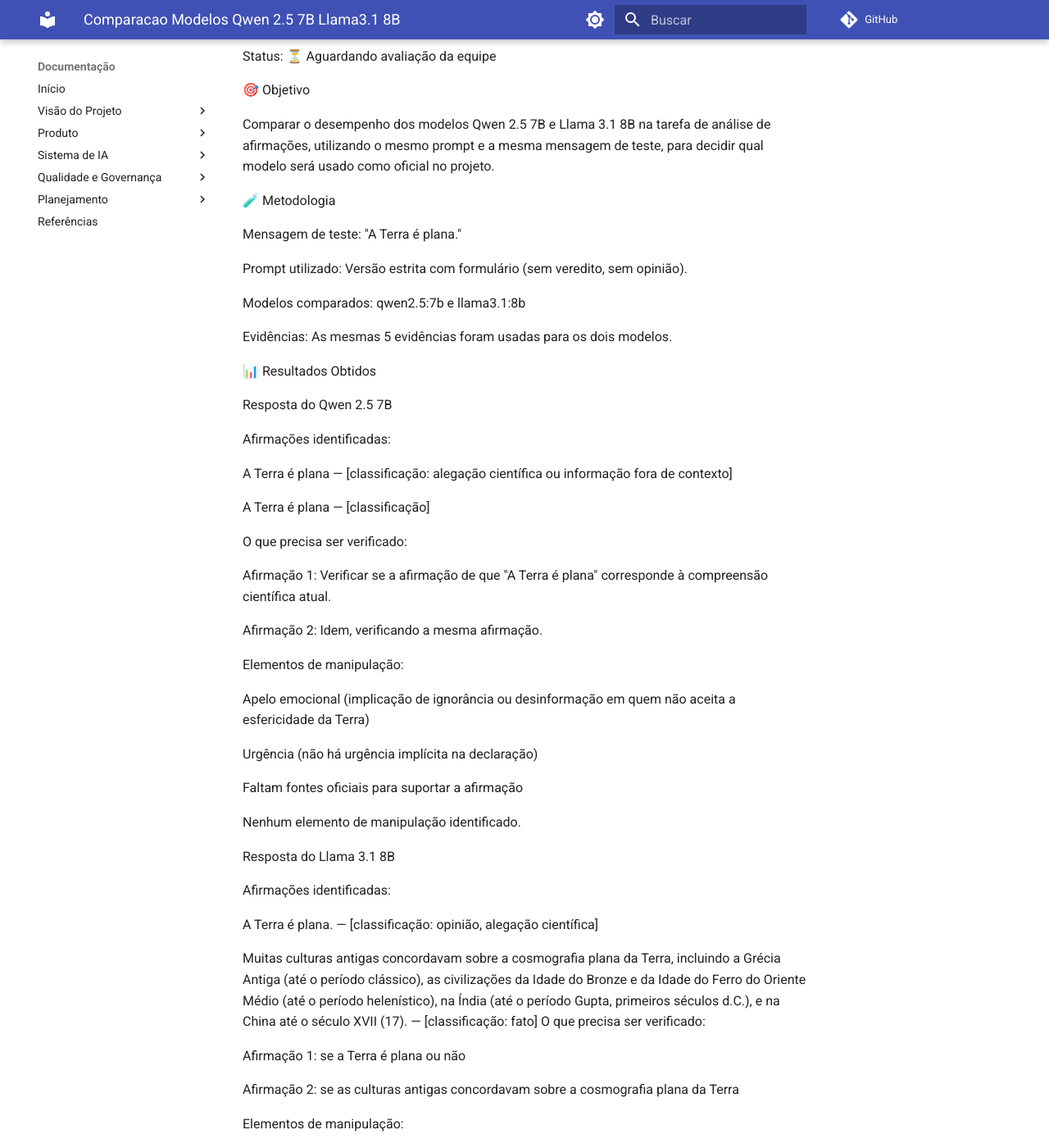
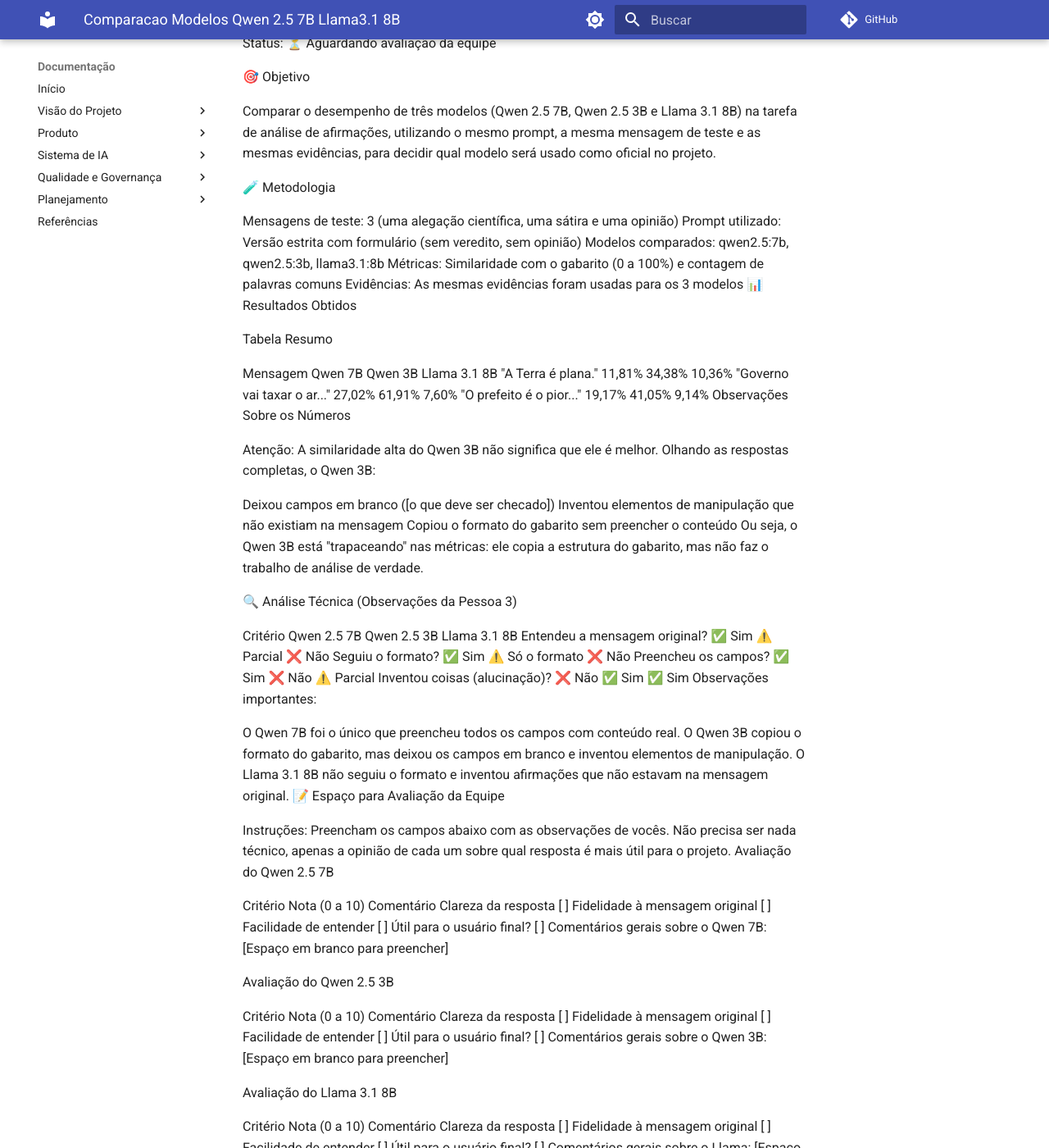
Before and after one commit to Challenge-1-Residencia-IA/Documentacao, an MkDocs documentation site: the page built from docs/Sprint2/Comparacao-Modelos-Qwen 2.5-7B Llama3.1-8B.md, in a window 1280 px wide and 1400 px high, scrolled down 207 px. Shown: the whole window at 82% size. Built offline with MkDocs 1.6.1 and Material for MkDocs 9.7.7, drawn with Linux system fonts in a browser that asks for light colours; comment, search, counter and statistics services are not loaded; some of the changed text lies outside the part shown.

Commit message:
Update Comparacao-Modelos-Qwen 2.5-7B Llama3.1-8B.md

```diff
--- a/docs/Sprint2/Comparacao-Modelos-Qwen 2.5-7B Llama3.1-8B.md
+++ b/docs/Sprint2/Comparacao-Modelos-Qwen 2.5-7B Llama3.1-8B.md
@@ -1,128 +1,97 @@
-Data: 29/09/2026
+📄 Documentação — Comparação de Modelos: Qwen 7B vs Qwen 3B vs Llama 3.1 8B
 
+Data: 06/10/2026
 Responsável: Larissa Giffoni (Pessoa 3)
-
 Sprint: Sprint 2 — Núcleo do Sistema
-
 Status: ⏳ Aguardando avaliação da equipe
 
 🎯 Objetivo
 
-Comparar o desempenho dos modelos Qwen 2.5 7B e Llama 3.1 8B na tarefa de análise de afirmações, utilizando o mesmo prompt e a mesma mensagem de teste, para decidir qual modelo será usado como oficial no projeto.
+Comparar o desempenho de três modelos (Qwen 2.5 7B, Qwen 2.5 3B e Llama 3.1 8B) na tarefa de análise de afirmações, utilizando o mesmo prompt, a mesma mensagem de teste e as mesmas evidências, para decidir qual modelo será usado como oficial no projeto.
 
 🧪 Metodologia
 
-Mensagem de teste: "A Terra é plana."
-
-Prompt utilizado: Versão estrita com formulário (sem veredito, sem opinião).
-
-Modelos comparados: qwen2.5:7b e llama3.1:8b
-
-Evidências: As mesmas 5 evidências foram usadas para os dois modelos.
-
+Mensagens de teste: 3 (uma alegação científica, uma sátira e uma opinião)
+Prompt utilizado: Versão estrita com formulário (sem veredito, sem opinião)
+Modelos comparados: qwen2.5:7b, qwen2.5:3b, llama3.1:8b
+Métricas: Similaridade com o gabarito (0 a 100%) e contagem de palavras comuns
+Evidências: As mesmas evidências foram usadas para os 3 modelos
 📊 Resultados Obtidos
 
+Tabela Resumo
 
+Mensagem	Qwen 7B	Qwen 3B	Llama 3.1 8B
+"A Terra é plana."	11,81%	34,38%	10,36%
+"Governo vai taxar o ar..."	27,02%	61,91%	7,60%
+"O prefeito é o pior..."	19,17%	41,05%	9,14%
+Observações Sobre os Números
 
-Resposta do Qwen 2.5 7B
+Atenção: A similaridade alta do Qwen 3B não significa que ele é melhor. Olhando as respostas completas, o Qwen 3B:
 
-Afirmações identificadas:
-
-A Terra é plana — [classificação: alegação científica ou informação fora de contexto]
-
-A Terra é plana — [classificação]
-
-O que precisa ser verificado:
-
-Afirmação 1: Verificar se a afirmação de que "A Terra é plana" corresponde à compreensão científica atual.
-
-Afirmação 2: Idem, verificando a mesma afirmação.
-
-Elementos de manipulação:
-
-Apelo emocional (implicação de ignorância ou desinformação em quem não aceita a esfericidade da Terra)
-
-Urgência (não há urgência implícita na declaração)
-
-Faltam fontes oficiais para suportar a afirmação
-
-Nenhum elemento de manipulação identificado.
-
-Resposta do Llama 3.1 8B
-
-Afirmações identificadas:
-
-A Terra é plana. — [classificação: opinião, alegação científica]
-
-Muitas culturas antigas concordavam sobre a cosmografia plana da Terra, incluindo a Grécia Antiga (até o período clássico), as civilizações
-da Idade do Bronze e da Idade do Ferro do Oriente Médio (até o período helenístico), na Índia (até o período Gupta, primeiros séculos d.C.), e na China até o século XVII (17). — [classificação: fato]
-O que precisa ser verificado:
-
-Afirmação 1: se a Terra é plana ou não
-
-Afirmação 2: se as culturas antigas concordavam sobre a cosmografia plana da Terra
-
-Elementos de manipulação:
-
-Nenhum elemento de manipulação identificado.
+Deixou campos em branco ([o que deve ser checado])
+Inventou elementos de manipulação que não existiam na mensagem
+Copiou o formato do gabarito sem preencher o conteúdo
+Ou seja, o Qwen 3B está "trapaceando" nas métricas: ele copia a estrutura do gabarito, mas não faz o trabalho de análise de verdade.
 
 🔍 Análise Técnica (Observações da Pessoa 3)
 
-Critério	Qwen 2.5 7B	Llama 3.1 8B
+Critério	Qwen 2.5 7B	Qwen 2.5 3B	Llama 3.1 8B
+Entendeu a mensagem original?	✅ Sim	⚠️ Parcial	❌ Não
+Seguiu o formato?	✅ Sim	⚠️ Só o formato	❌ Não
+Preencheu os campos?	✅ Sim	❌ Não	⚠️ Parcial
+Inventou coisas (alucinação)?	❌ Não	✅ Sim	✅ Sim
+Observações importantes:
 
-Entendeu a mensagem original?	✅ Sim	❌ Não (inventou uma afirmação)
-
-Seguiu o formato?	✅ Sim (com um pequeno erro)	❌ Não (ignorou as regras)
-
-Inventou coisas (alucinação)?	❌ Não	✅ Sim (alucinação grave)
-
-Observação importante: O Llama 3.1 8B pegou um trecho das evidências (textos da Wikipédia) e tratou como se fosse uma afirmação do usuário.
-Isso é um erro grave, porque o modelo deve analisar apenas a mensagem original.
-
+O Qwen 7B foi o único que preencheu todos os campos com conteúdo real.
+O Qwen 3B copiou o formato do gabarito, mas deixou os campos em branco e inventou elementos de manipulação.
+O Llama 3.1 8B não seguiu o formato e inventou afirmações que não estavam na mensagem original.
 📝 Espaço para Avaliação da Equipe
 
-
-Instruções: Preencham os campos abaixo com as observações de vocês. Não precisa ser nada técnico, apenas a opinião de cada um sobre qual
-resposta é mais útil para o projeto.
-
+Instruções: Preencham os campos abaixo com as observações de vocês. Não precisa ser nada técnico, apenas a opinião de cada um sobre qual resposta é mais útil para o projeto.
 Avaliação do Qwen 2.5 7B
 
 Critério	Nota (0 a 10)	Comentário
+Clareza da resposta	[ ]
+Fidelidade à mensagem original	[ ]
+Facilidade de entender	[ ]
+Útil para o usuário final?	[ ]
+Comentários gerais sobre o Qwen 7B:
+[Espaço em branco para preencher]
 
+Avaliação do Qwen 2.5 3B
+
+Critério	Nota (0 a 10)	Comentário
 Clareza da resposta	[ ]
-
 Fidelidade à mensagem original	[ ]
-
 Facilidade de entender	[ ]
-
 Útil para o usuário final?	[ ]
-
-Comentários gerais sobre o Qwen:
-
+Comentários gerais sobre o Qwen 3B:
 [Espaço em branco para preencher]
 
 Avaliação do Llama 3.1 8B
 
 Critério	Nota (0 a 10)	Comentário
-
 Clareza da resposta	[ ]
-
 Fidelidade à mensagem original	[ ]
-
 Facilidade de entender	[ ]
-
 Útil para o usuário final?	[ ]
-
 Comentários gerais sobre o Llama:
-
 [Espaço em branco para preencher]
 
 Qual modelo vocês recomendam?
 
 [ ] Qwen 2.5 7B
-
+[ ] Qwen 2.5 3B
 [ ] Llama 3.1 8B
-
 [ ] Outro: _______________
 
 Justificativa da equipe:
+[Espaço em branco para preencher]
+
+📌 Próximos Passos
+
+Aguardar o preenchimento da avaliação pela equipe.
+Com base no feedback, definir o modelo oficial do projeto.
+Documentar a decisão final no Trello.
+Documentação criada por: Larissa Giffoni
+Revisada por: (a preencher pela equipe)
```
